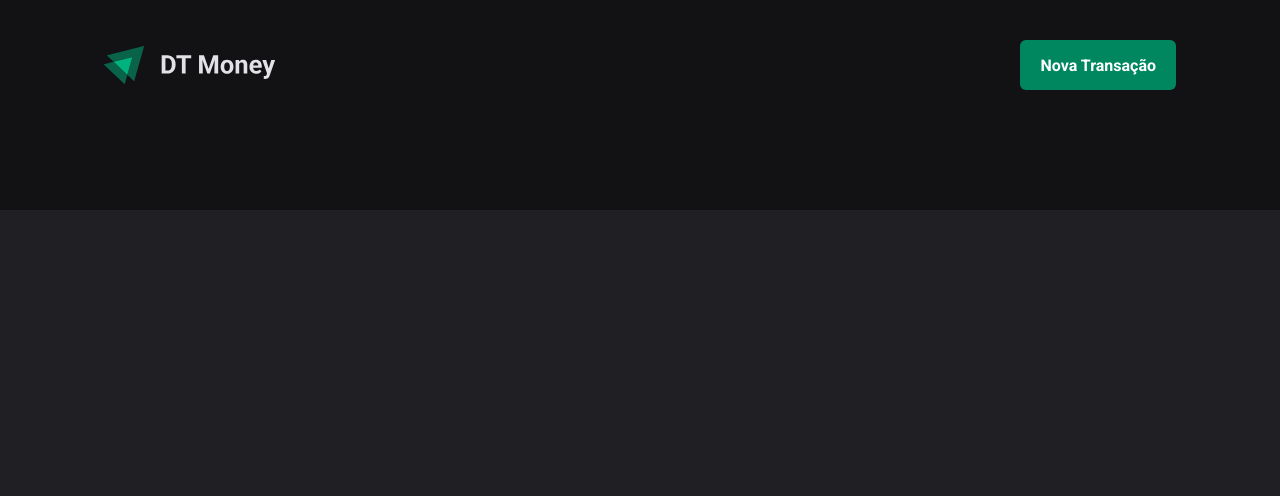
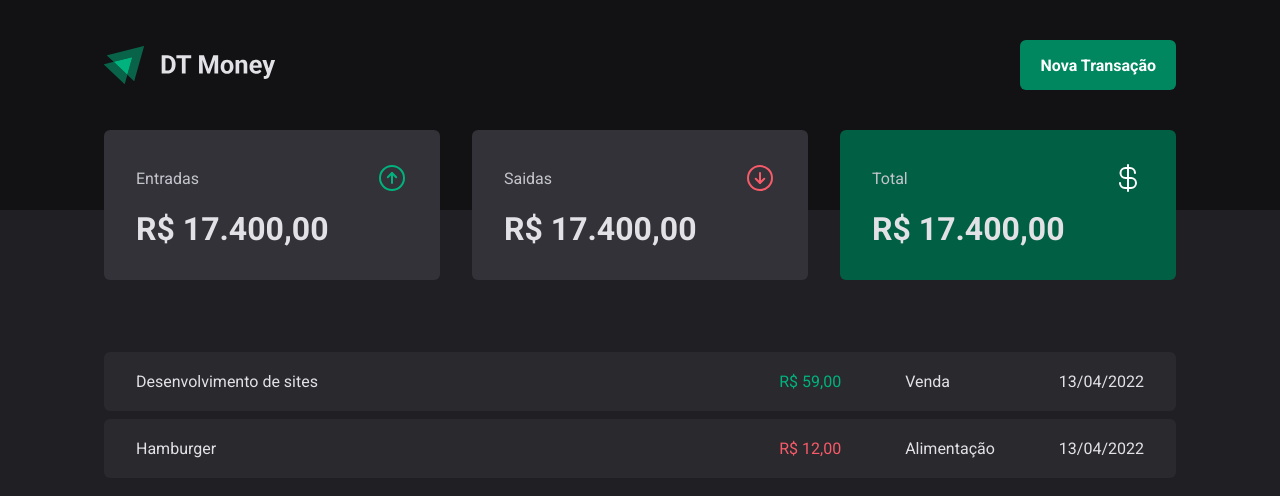
Before and after one commit to Abmaellf/dt-money, a React (Vite) app: page / in a window 1280 px wide. Shown: the top 496 px of the page. Built offline with nearby package versions, Linux system fonts and the light colour scheme.

Commit message:
feat(Implementando a tabela das transações)

```diff
--- a/package.json
+++ b/package.json
@@ -10,6 +10,7 @@
     "preview": "vite preview"
   },
   "dependencies": {
+    "phosphor-react": "^1.4.1",
     "react": "^19.0.0",
     "react-dom": "^19.0.0",
     "styled-component": "^2.8.0",
--- /dev/null
+++ b/src/components/Summary/index.tsx
@@ -0,0 +1,34 @@
+import { ArrowCircleDown, ArrowCircleUp, CurrencyDollar } from "phosphor-react";
+import { SummaryCard, SummaryContainer } from "./styles";
+
+export function Summary() {
+    return(
+        <SummaryContainer>
+            <SummaryCard>
+                <header>
+                    <span> Entradas </span>
+                    <ArrowCircleUp size={32} color="#00b37e" />
+                </header>
+
+                <strong> R$ 17.400,00 </strong>
+            </SummaryCard>
+            <SummaryCard>
+                <header>
+                    <span> Saidas </span>
+                    <ArrowCircleDown size={32} color="#f75a68" />
+                </header>
+
+                <strong> R$ 17.400,00 </strong>
+            </SummaryCard>
+            <SummaryCard variant="green">
+                <header>
+                    <span> Total </span>
+                    <CurrencyDollar size={32} color="#fff" />
+                </header>
+
+                <strong> R$ 17.400,00 </strong>
+            </SummaryCard>
+
+        </SummaryContainer>
+    )
+}
--- /dev/null
+++ b/src/components/Summary/styles.ts
@@ -0,0 +1,42 @@
+import styled, { css } from "styled-components";
+
+export const SummaryContainer = styled.section`
+     width: 100%;
+     max-width: 1120px;
+     margin: 0 auto;
+     padding: 0 1.5rem;
+
+     display: grid;
+     grid-template-columns: repeat(3, 1fr);
+     gap: 2rem;
+
+     margin-top: -5rem;
+`;
+
+interface SummaryCardProps {
+    variant?: 'green';
+}
+export const SummaryCard = styled.div<SummaryCardProps>`
+     background-color: ${props => props.theme['gray-600']};
+     border-radius: 6px;
+     padding: 2rem;
+
+     header {
+        display: flex;
+        align-items: center;
+        justify-content: space-between;
+        color: ${props => props.theme['gray-300']};
+     }
+
+
+     strong {
+        display: block; /* por padrão a tag strong vem com display: inline ,
+                           causando o bloqueio ao aplicar margins ou seja não é possível aplicar margens */
+        margin-top: 1rem;
+        font-size:2rem ;
+     }
+
+     ${props => props.variant === 'green' && css`
+       background: ${props.theme['green-700']};
+     `}
+`
--- a/src/pages/Transactions/index.tsx
+++ b/src/pages/Transactions/index.tsx
@@ -1,9 +1,40 @@
 import { Header } from "../../components/Header";
+import { Summary } from "../../components/Summary";
+import { PriceHighlight, TransactionsContainer, TransactionsTable } from "./styles";
 
 export function Transactions() {
     return(
         <div>
             <Header />
+            <Summary />
+            <TransactionsContainer>
+                <TransactionsTable>
+                    <tbody>
+                        <tr>
+                            <td  width="60%" > Desenvolvimento de sites </td>
+
+                                <td>
+                                    <PriceHighlight variant="income">
+                                        R$ 59,00
+                                    </PriceHighlight>
+                                </td>
+
+                            <td> Venda</td>
+                            <td> 13/04/2022 </td>
+                        </tr>
+                        <tr>
+                            <td  width="6 0%"  > Hamburger</td>
+                            <td>
+                                    <PriceHighlight variant="outcome">
+                                        R$ 12,00
+                                    </PriceHighlight>
+                             </td>
+                            <td> Alimentação </td>
+                            <td> 13/04/2022 </td>
+                        </tr>
+                    </tbody>
+                </TransactionsTable>
+            </TransactionsContainer>
         </div>
     )
 }
--- a/src/pages/Transactions/styles.ts
+++ b/src/pages/Transactions/styles.ts
@@ -0,0 +1,39 @@
+import styled from "styled-components";
+
+export const TransactionsContainer = styled.main`
+     width: 100%;
+     max-width: 1120px;
+     margin: 4rem auto;
+     padding: 0 1.5rem;
+
+
+`
+
+export const TransactionsTable = styled.table`
+     width: 100%;
+     border-collapse: separate;
+     border-spacing: 0 0.5rem;
+     /* margin-top: 1.5rem; */
+
+     td {
+          padding: 1.25rem 2rem;
+          background: ${props => props.theme['gray-700']};
+
+          &:first-child {
+               border-top-left-radius: 6px;
+               border-bottom-left-radius: 6px;
+          }
+          &:last-child {
+               border-top-right-radius: 6px;
+               border-bottom-right-radius: 6px;
+          }
+     }
+`
+
+interface PriceHighLightProps {
+     variant: 'income' | 'outcome';
+}
+
+export const PriceHighlight = styled.span<PriceHighLightProps>`
+     color: ${props => props.variant === 'income' ? props.theme['green-300'] : props.theme['red-300']}
+`
```
Also changed, not shown: 1 other file (tests, documents, lock files or other folders).
